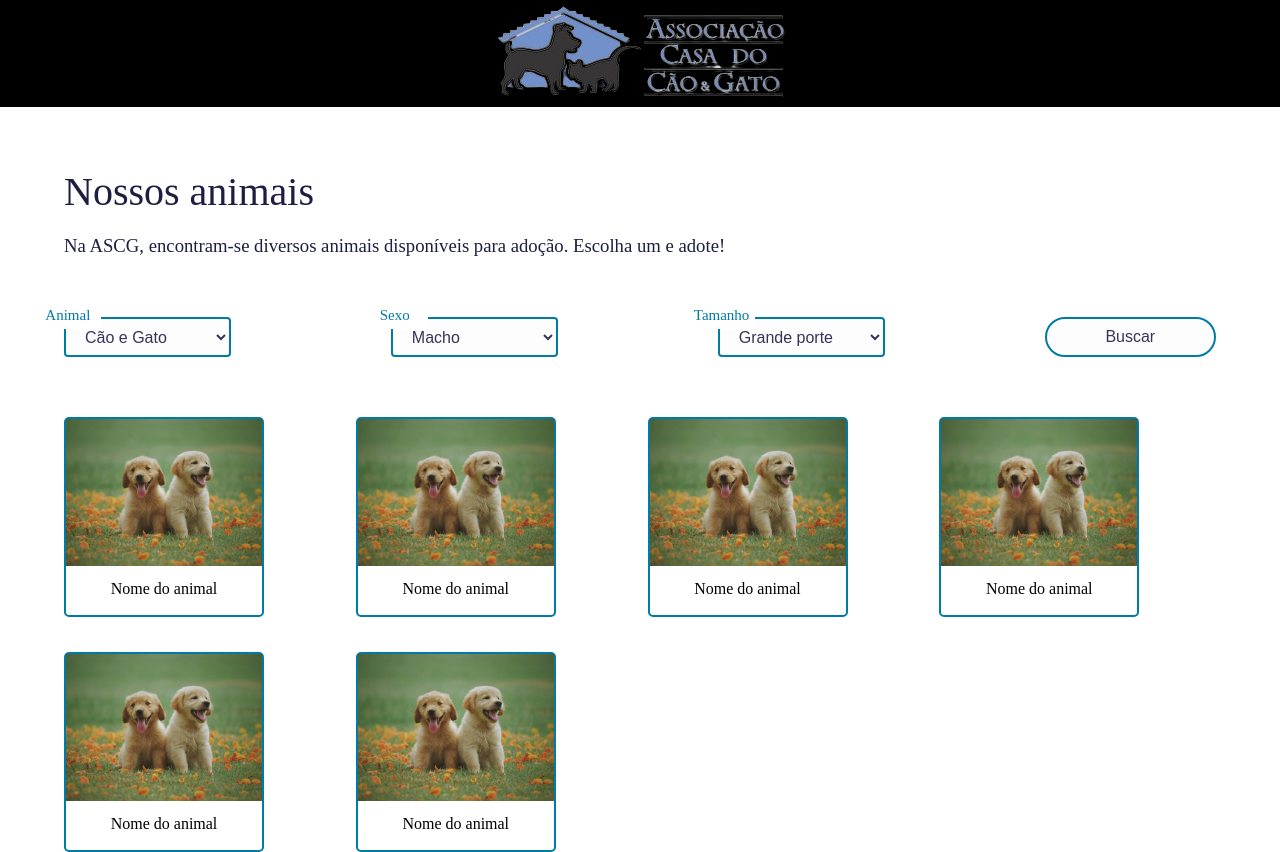
After one commit to VitorDiniz1/projeto_accg, a Django app: page /filtro/ in a window 1280 px wide. The commit adds this page. Run offline with Django 4.2, Linux system fonts and the light colour scheme; parts of the project's set-up code (start-up, migrations or seed data) failed here and were passed over.

Commit message:
criando a pagina de filtro.html e estilizada

```diff
--- a/app/static/css/contato.css
+++ b/app/static/css/contato.css
@@ -19,6 +19,11 @@ header{
     align-items: center;
     justify-content: center;
     width: 100%;
+    top: 0;
+    left: 0;
+    z-index: 100;
+    position: fixed;
+
 }
 
 .container{
--- /dev/null
+++ b/app/static/css/filtro.css
@@ -0,0 +1,184 @@
+*{
+    margin: 0;
+    padding: 0;
+    box-sizing: border-box;
+}
+
+body{
+    display: flex;
+    align-items: center;
+    justify-content: center;
+    height: 100vh;
+    display: flex;
+    flex-direction: column;
+}
+
+header{
+    background: #000000;
+    display: flex;
+    align-items: center;
+    justify-content: center;
+    width: 100%;
+    top: 0;
+    left: 0;
+    z-index: 100;
+    position: fixed;
+}
+
+.container{
+    padding-left: 5%;
+    padding-right: 5%;
+    width: 100%;
+    display: flex;
+    flex-direction: column;
+    margin-top: 70px;
+}
+
+.container h1{
+    font-size: 40px;
+    color: #1C1F3F;
+    font-weight: 500;
+    margin-bottom: 20px;
+    margin-top: 150px;
+}
+
+.container h3{
+    color: #1C1F3F;
+    font-weight: 500;
+}
+
+
+
+.select-row{
+    display: flex;
+    gap: 80px;
+    margin-top: 60px;
+
+
+}
+
+.select-row select{
+    width: 200px;
+    height: 40px;
+    padding-left: 15px;
+    font-size: 16px;
+    border: 2px solid #007BA7;
+    border-radius: 4px;
+    color: #39325a;
+    outline: none;
+    background: #fdfdfd;
+    cursor: pointer;
+}
+
+.select-row .title{
+    position: relative;
+    color: #007BA7;
+}
+
+.select-row .title::before{
+    position: absolute;
+    content: 'Animal';
+    top: -10px;
+    left: -276px;
+    background-color: #fff;
+    width: 66px;
+    height: 22px;
+    text-align: center;
+    font-size: 15px;
+}
+
+.select-row .title2::before{
+    content: 'Sexo';
+}
+
+.select-row .title3::before{
+    content: 'Tamanho';
+}
+
+.select-row .btn-search{
+    width: 200px;
+    height: 40px;
+    padding-left: 15px;
+    font-size: 16px;
+    border: 2px solid #007BA7;
+    border-radius: 30px;
+    color: #39325a;
+    outline: none;
+    background: #fdfdfd;
+    cursor: pointer;
+    padding: 0 20px;
+    transition: 0.7s;
+}
+.select-row .btn-search:hover{
+    color: #1C1F3F;
+    background: #0ef;
+}
+
+.fotos-animais{
+
+    display: grid;
+    grid-template-columns: repeat(auto-fit,minmax(270px,1fr));
+    gap: 15px;
+    margin-top: 40px;
+}
+
+.card-animal{
+    width: 200px;
+    height: 200px;
+    border: 2px solid #007BA7;
+    margin-top: 20px;
+    transition: 0.7s;
+    border-radius: 5px;
+}
+
+.card-animal:hover{
+    transform: scale(1.1);
+}
+
+
+
+.card-animal .foto-animal img{
+    width: 100%;
+    height: auto;
+
+}
+
+.card-animal .nome-animal{
+    text-align: center;
+
+}
+
+.card-animal .nome-animal p{
+    padding: 10px;
+
+}
+
+@media  (max-width:900px){
+    .select-row{
+        display: grid;
+        grid-template-columns: repeat(4, 1fr); /* Define duas colunas com largura igual */
+        gap: 30px; /* Ajuste o espaçamento entre os elementos conforme necessário */
+        margin-top: 60px;
+    }
+
+    .select-row .title::before{
+        left: -230px;
+    }
+
+
+
+}
+
+@media  (max-width:600px){
+
+    .fotos-animais{
+
+        display: grid;
+        grid-template-columns: repeat(auto-fit,minmax(170px,1fr));
+        gap: 15px;
+        margin-top: 40px;
+    }
+
+
+
+}
--- /dev/null
+++ b/app/templates/filtro.html
@@ -0,0 +1,108 @@
+{% load static%}
+
+<!DOCTYPE html>
+<html lang="en">
+<head>
+    <meta charset="UTF-8">
+    <meta name="viewport" content="width=device-width, initial-scale=1.0">
+    <title>Document</title>
+    <link rel="stylesheet" href="{% static '/css/filtro.css' %}">
+    <link rel="stylesheet" href="https://cdnjs.cloudflare.com/ajax/libs/font-awesome/6.0.0-beta3/css/all.min.css">
+</head>
+<body>
+
+    <header>
+        <img src="{%static '/img/logocaoegato.png'%}"/>
+    </header>
+
+
+    <section class="container">
+
+        <h1>Nossos animais</h1>
+            <h3>Na ASCG, encontram-se diversos animais disponíveis para adoção. Escolha um e adote!</h3>
+            <div class="select-row">
+                <select name="" id="">
+                    <option value="Cão e Gato">Cão e Gato</option>
+                    <option value="Cão">Cão</option>
+                    <option value="Gato">Gato</option>
+                </select>
+                <span class="title"></span>
+
+                <select name="" id="">
+                    <option value="Macho">Macho</option>
+                    <option value="Femea">Femea</option>
+                </select>
+                <span class="title2 title"></span>
+
+                <select name="" id="">
+                    <option value="Grande porte">Grande porte</option>
+                    <option value="Médio porte">Médio porte</option>
+                    <option value="Pequeno porte">Pequeno porte</option>
+                </select>
+                <span class=" title3 title"></span>
+                <!--Aqui tem que carregar os animais com os filtros correspondentes-->
+                    <button class="btn-search">Buscar</button>
+            </div>
+            <div class="fotos-animais">
+                <div class="card-animal">
+                    <div class="foto-animal">
+                        <img src="{% static 'img/ft-1-animal.jpg' %}"/>
+                    </div>
+                    <div class="nome-animal">
+                        <p>Nome do animal</p>
+                    </div>
+
+                </div>
+
+                <div class="card-animal">
+                    <div class="foto-animal">
+                        <img src="{% static 'img/ft-1-animal.jpg' %}"/>
+                    </div>
+                    <div class="nome-animal">
+                        <p>Nome do animal</p>
+                    </div>
+                </div>
+
+                <div class="card-animal">
+                    <div class="foto-animal">
+                        <img src="{% static 'img/ft-1-animal.jpg' %}"/>
+                    </div>
+                    <div class="nome-animal">
+                        <p>Nome do animal</p>
+                    </div>
+                </div>
+
+                <div class="card-animal">
+                    <div class="foto-animal">
+                        <img src="{% static 'img/ft-1-animal.jpg' %}"/>
+                    </div>
+                    <div class="nome-animal">
+                        <p>Nome do animal</p>
+                    </div>
+                </div>
+
+                <div class="card-animal">
+                    <div class="foto-animal">
+                        <img src="{% static 'img/ft-1-animal.jpg' %}"/>
+                    </div>
+                    <div class="nome-animal">
+                        <p>Nome do animal</p>
+                    </div>
+                </div>
+
+                <div class="card-animal">
+                    <div class="foto-animal">
+                        <img src="{% static 'img/ft-1-animal.jpg' %}"/>
+                    </div>
+                    <div class="nome-animal">
+                        <p>Nome do animal</p>
+                    </div>
+                </div>
+
+            </div>
+    </section>
+
+
+
+</body>
+</html>
--- a/app/templates/index.html
+++ b/app/templates/index.html
@@ -170,8 +170,9 @@
                     <option value="Pequeno porte">Pequeno porte</option>
                 </select>
                 <span class=" title3 title"></span>
-
-                <button class="btn-search">Buscar</button>
+                <a href="/filtro" target="_blank">
+                    <button class="btn-search">Buscar</button>
+                </a>
             </div>
             <div class="fotos-animais">
                 <div class="card-animal">
@@ -181,6 +182,7 @@
                     <div class="nome-animal">
                         <p>Nome do animal</p>
                     </div>
+
                 </div>
 
                 <div class="card-animal">
--- a/app/views.py
+++ b/app/views.py
@@ -62,3 +62,6 @@ def help(request):
 
 def contato(request):
     return render(request, 'contato.html')
+
+def filtro(request):
+    return render(request, 'filtro.html')
--- a/projeto_accg/urls.py
+++ b/projeto_accg/urls.py
@@ -17,7 +17,7 @@ Including another URLconf
 from django.contrib import admin
 from django.urls import path
 
-from app.views import home, adminAccg, cadastro, create, animal, editar, atualizar, deletar, help, contato
+from app.views import home, adminAccg, cadastro, create, animal, editar, atualizar, deletar, help, contato,filtro
 
 urlpatterns = [
     path('admin/', admin.site.urls),
@@ -31,4 +31,5 @@ urlpatterns = [
     path('admin-accg/create/', create),
     path('help/', help),
     path('contato/', contato),
+    path('filtro/', filtro),
 ]
```
